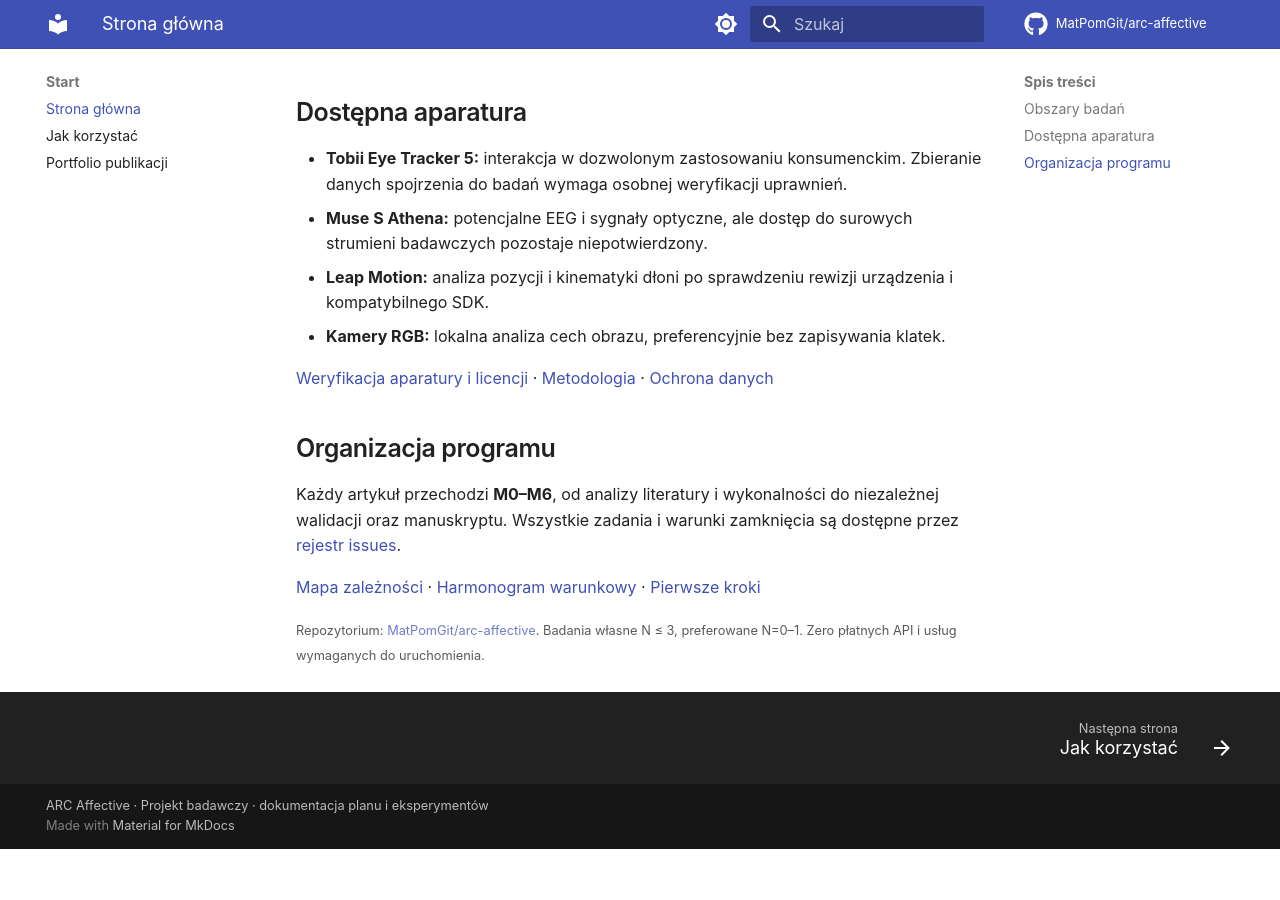
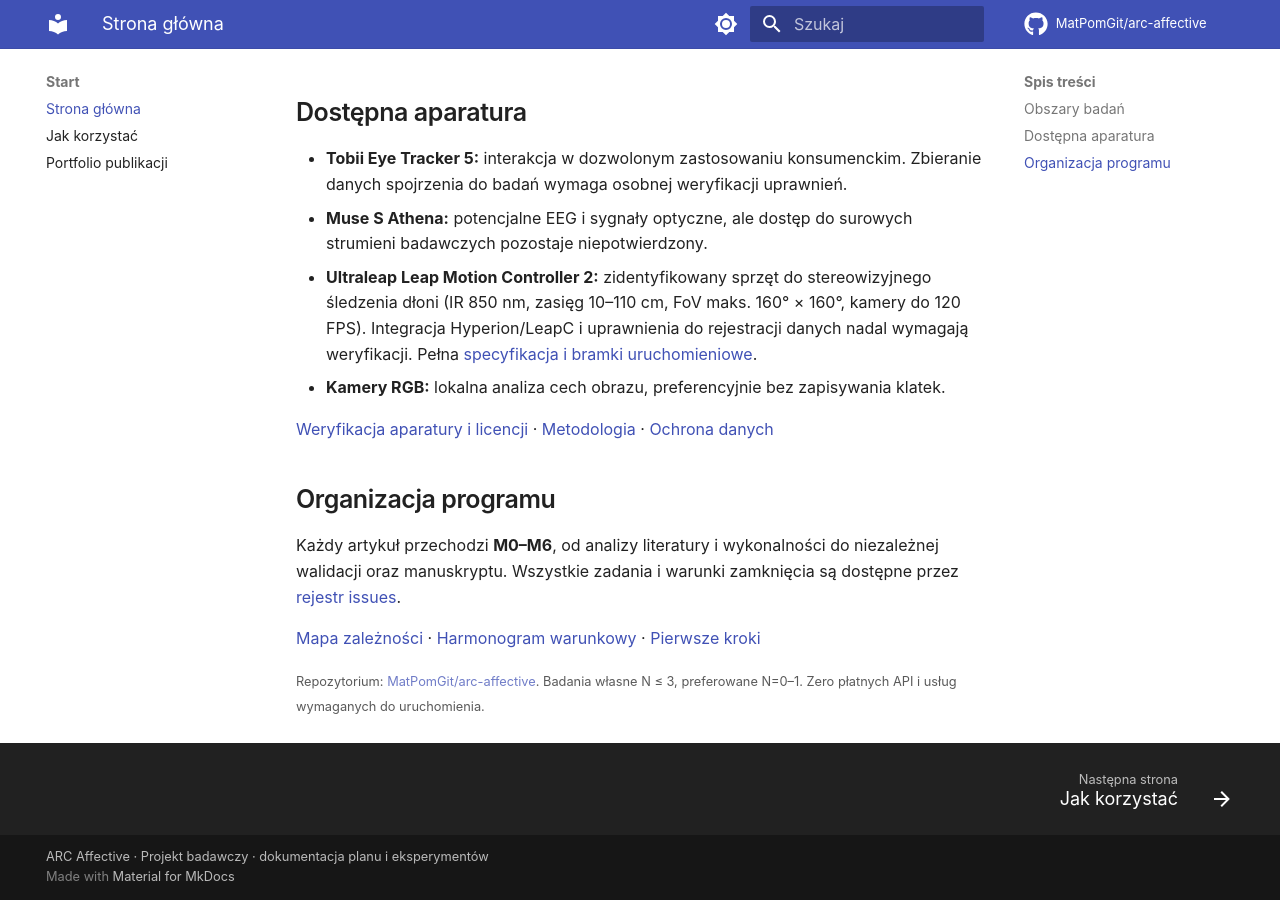
Before and after one commit to MatPomGit/arc-affective, an MkDocs documentation site: the page built from docs/index.md, in a window 1280 px wide and 900 px high, scrolled down 939 px. Built offline with MkDocs 1.6.1 and Material for MkDocs 9.7.7, drawn with Linux system fonts in a browser that asks for light colours; comment, search, counter and statistics services are not loaded; before the commit the page ends 1788 px from its top, so only the background shows below that.

Commit message:
docs: update Leap 2 sensor inventory references

```diff
--- a/docs/index.md
+++ b/docs/index.md
@@ -23,7 +23,7 @@
 
 - **Tobii Eye Tracker 5:** interakcja w dozwolonym zastosowaniu konsumenckim. Zbieranie danych spojrzenia do badań wymaga osobnej weryfikacji uprawnień.
 - **Muse S Athena:** potencjalne EEG i sygnały optyczne, ale dostęp do surowych strumieni badawczych pozostaje niepotwierdzony.
-- **Leap Motion:** analiza pozycji i kinematyki dłoni po sprawdzeniu rewizji urządzenia i kompatybilnego SDK.
+- **Ultraleap Leap Motion Controller 2:** zidentyfikowany sprzęt do stereowizyjnego śledzenia dłoni (IR 850 nm, zasięg 10–110 cm, FoV maks. 160° × 160°, kamery do 120 FPS). Integracja Hyperion/LeapC i uprawnienia do rejestracji danych nadal wymagają weryfikacji. Pełna [specyfikacja i bramki uruchomieniowe](hardware.md).
 - **Kamery RGB:** lokalna analiza cech obrazu, preferencyjnie bez zapisywania klatek.
 
 [Weryfikacja aparatury i licencji](hardware.md) · [Metodologia](methodology.md) · [Ochrona danych](governance.md)
```
